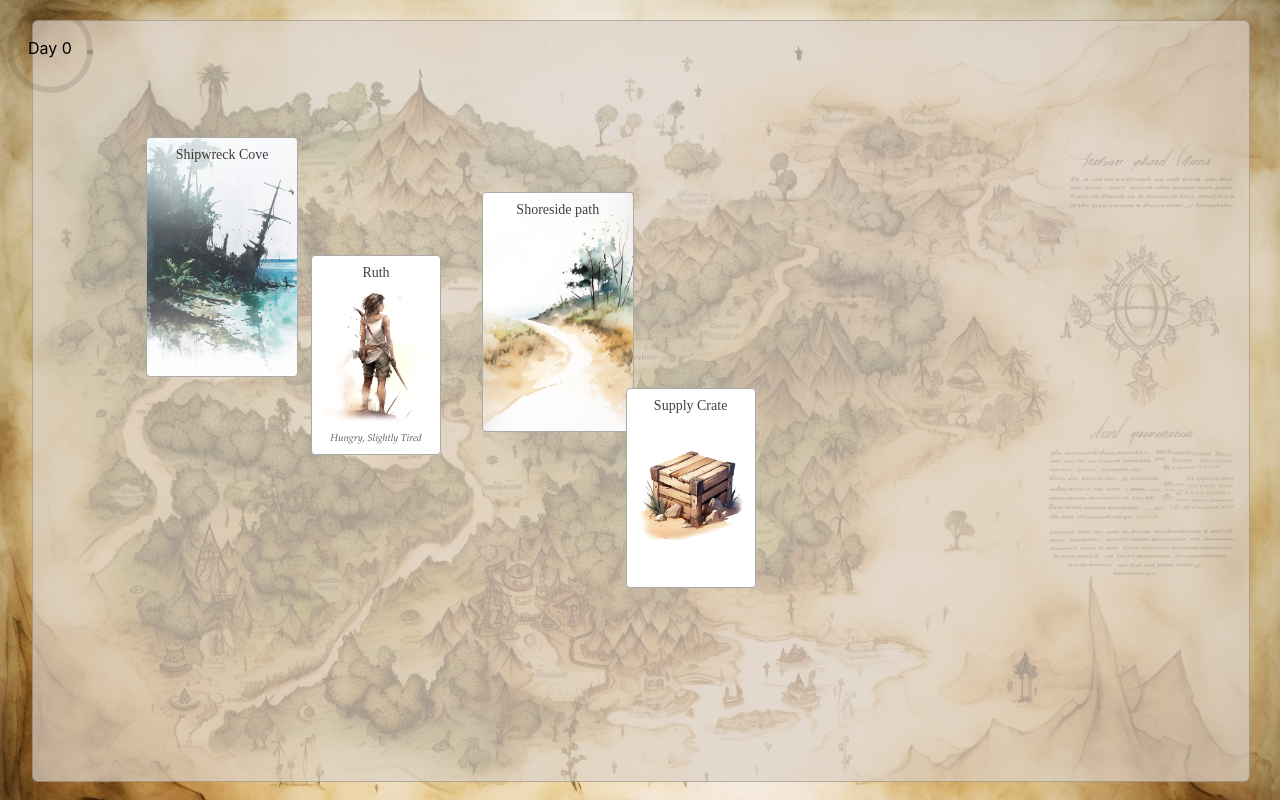
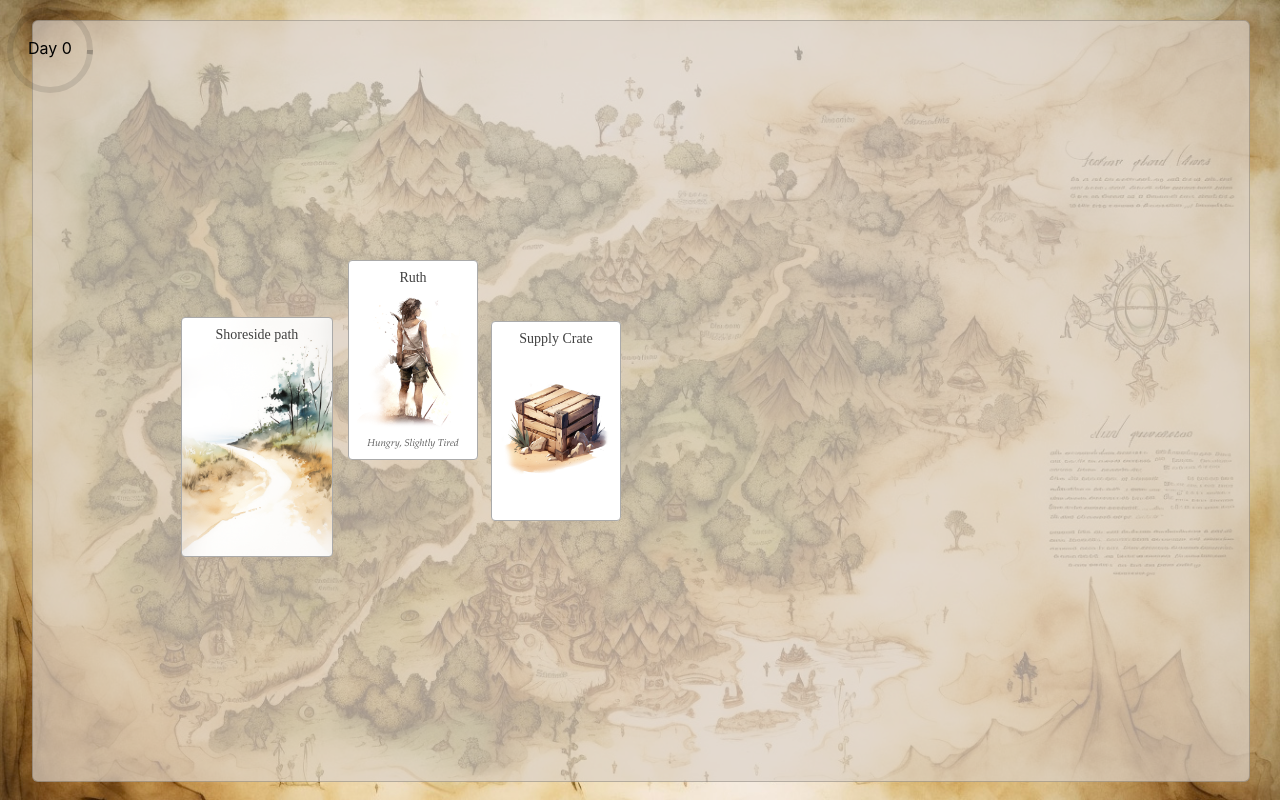
Before and after one commit to Raemon/shipdecked, a React (Create React App) app: page / in a window 1280 px wide. Built offline with nearby package versions, Linux system fonts and the light colour scheme.

Commit message:
small change

```diff
--- a/src/collections/cards.tsx
+++ b/src/collections/cards.tsx
@@ -3,7 +3,7 @@ import { CardType, SpawnInfo } from "./types"
 
 export const startingCards: CardSlug[] = [
   'ruth',
-  'shoresidePath', 'crate', 'shipwreckedCove'
+  'shoresidePath', 'crate'
 ]
 
 export type CardSlug =
```
Also changed, not shown: package.json (+5 -2 lines), 1 other file (tests, documents, lock files or other folders).
